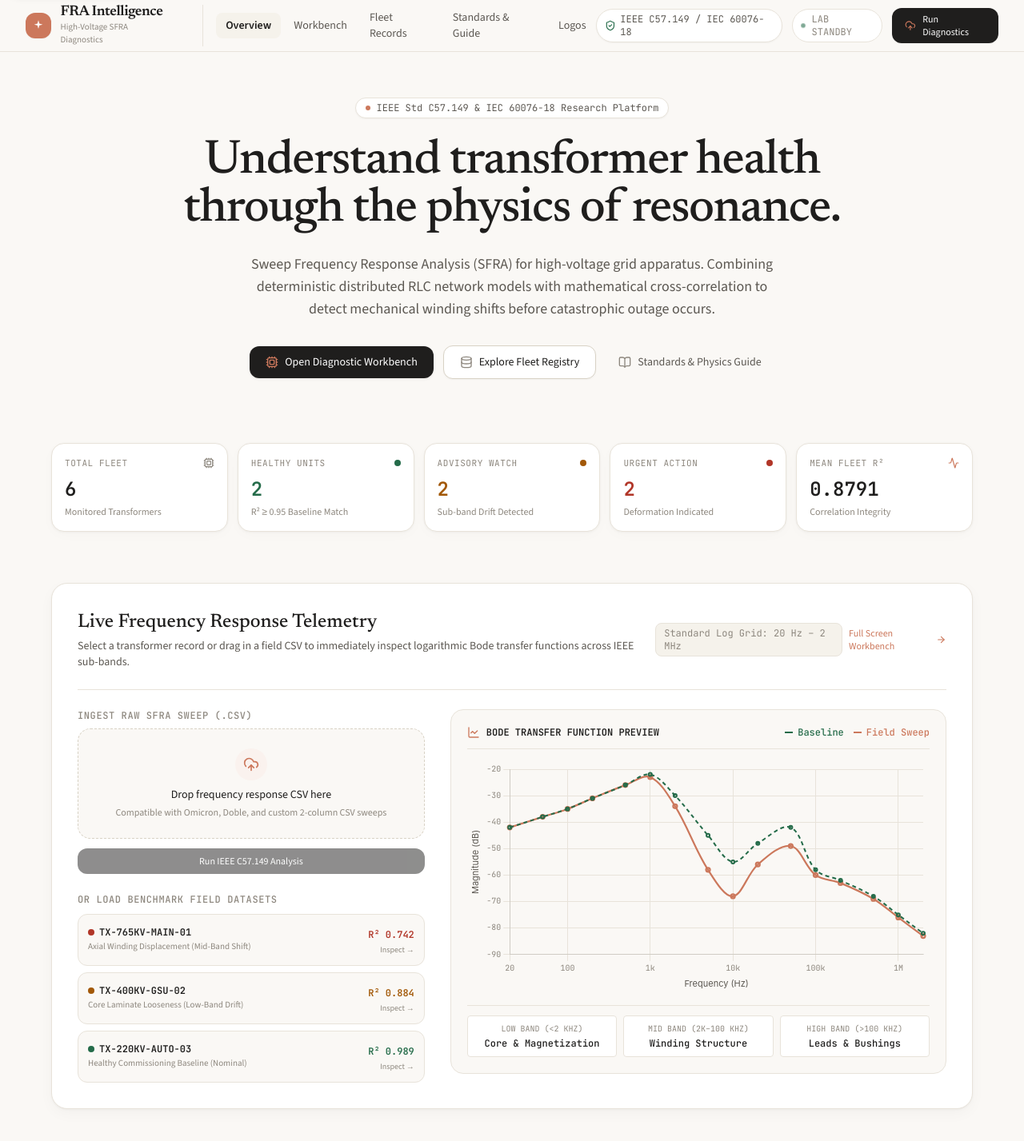
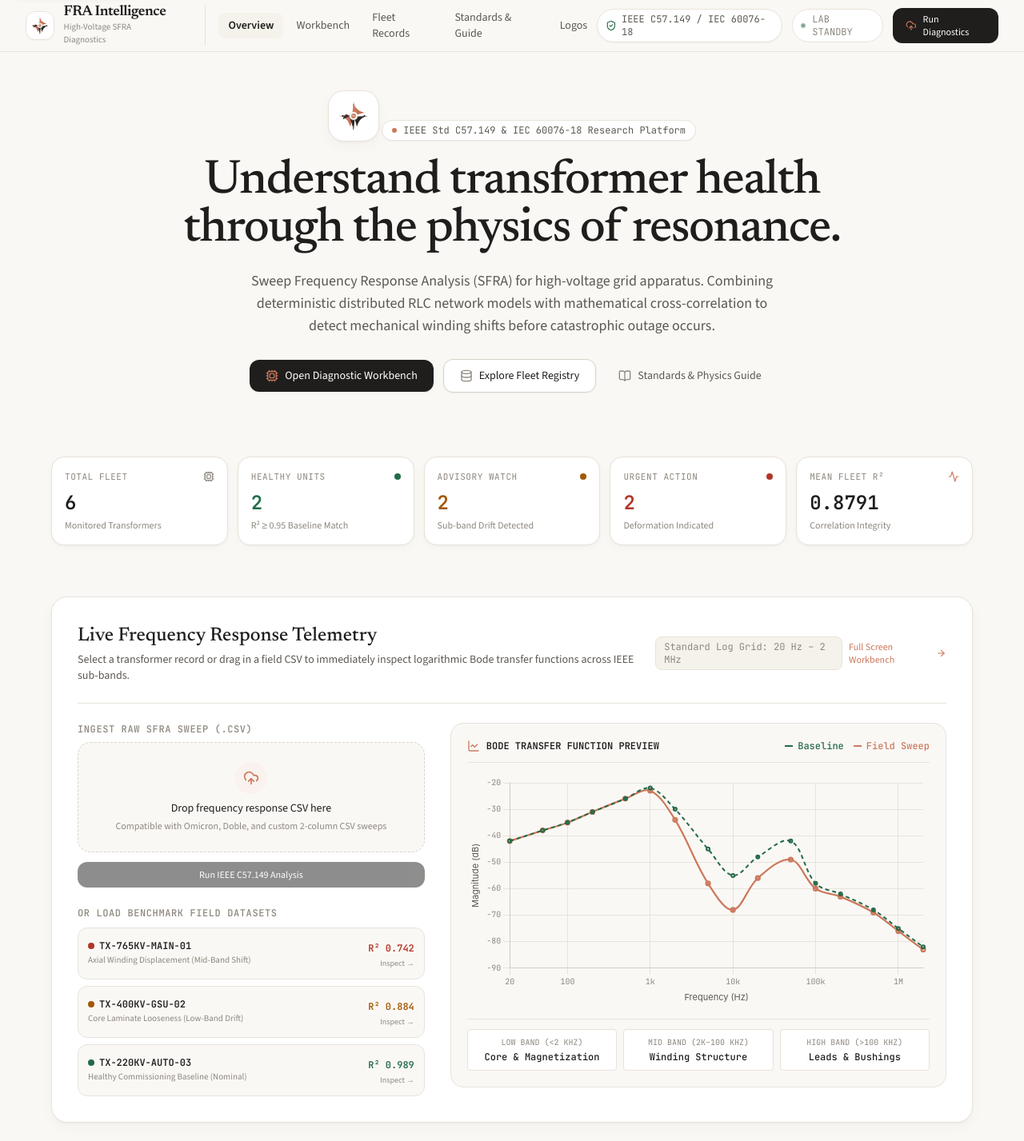
Before and after one commit to KavyaNagariya/FRA-analysis, a Flask app: page / in a window 1280 px wide. Shown: the top 1427 px of the page at 80% size. Run offline with Flask 3, Linux system fonts and the light colour scheme; some libraries are stand-ins or nearby versions.

Commit message:
Set The Waveform Spark as primary brand emblem and favicon across app

```diff
--- a/app/templates/base.html
+++ b/app/templates/base.html
@@ -4,6 +4,7 @@
     <meta charset="UTF-8">
     <meta name="viewport" content="width=device-width, initial-scale=1.0">
     <title>{% block title %}FRA Intelligence | High-Voltage Transformer Diagnostic Laboratory{% endblock %}</title>
+    <link rel="icon" type="image/svg+xml" href="/static/logos/logo_waveform_spark.svg">
 
     <!-- Google Fonts: Newsreader (Editorial Serif), Source Sans 3 (Interface Sans), JetBrains Mono (Telemetry) -->
     <link rel="preconnect" href="https://fonts.googleapis.com">
@@ -181,11 +182,9 @@
             <!-- Left: Brand Emblem & Title -->
             <div class="flex items-center gap-6">
                 <a href="/" class="flex items-center gap-3 group">
-                    <!-- Claude-inspired Terracotta Geometric Star Emblem -->
-                    <div class="w-8 h-8 rounded-lg bg-terracotta flex items-center justify-center text-white shadow-soft-xs group-hover:bg-terracotta-dark transition">
-                        <svg class="w-4 h-4 fill-current" viewBox="0 0 24 24">
-                            <path d="M12 2L13.8 8.2L20 10L13.8 11.8L12 18L10.2 11.8L4 10L10.2 8.2L12 2Z"/>
-                        </svg>
+                    <!-- The Waveform Spark Vector Emblem -->
+                    <div class="w-9 h-9 rounded-lg bg-surface border border-border-subtle p-1 flex items-center justify-center shadow-soft-xs group-hover:border-terracotta group-hover:shadow-soft-sm transition">
+                        <img src="/static/logos/logo_waveform_spark.svg" alt="FRA Intelligence Emblem" class="w-full h-full">
                     </div>
                     <div>
                         <div class="font-serif font-semibold text-lg text-ink-primary tracking-tight leading-none group-hover:text-terracotta transition">
@@ -274,11 +273,9 @@
         <div class="max-w-7xl mx-auto px-4 sm:px-6 lg:px-8">
             <div class="grid grid-cols-1 md:grid-cols-4 gap-8 mb-8">
                 <div class="md:col-span-2 space-y-3">
-                    <div class="flex items-center gap-2">
-                        <div class="w-5 h-5 rounded-md bg-terracotta flex items-center justify-center text-white">
-                            <svg class="w-2.5 h-2.5 fill-current" viewBox="0 0 24 24">
-                                <path d="M12 2L13.8 8.2L20 10L13.8 11.8L12 18L10.2 11.8L4 10L10.2 8.2L12 2Z"/>
-                            </svg>
+                    <div class="flex items-center gap-2.5">
+                        <div class="w-6 h-6 rounded-md bg-surface border border-border-subtle p-0.5 flex items-center justify-center shadow-soft-xs">
+                            <img src="/static/logos/logo_waveform_spark.svg" alt="Emblem" class="w-full h-full">
                         </div>
                         <span class="font-serif font-semibold text-base text-ink-primary">FRA Intelligence Workstation</span>
                     </div>
--- a/app/templates/landing.html
+++ b/app/templates/landing.html
@@ -36,7 +36,14 @@
 <div class="space-y-16">
 
     <!-- HERO SECTION: CALM EDITORIAL SCHOLARSHIP -->
-    <section class="text-center pt-6 pb-4 max-w-4xl mx-auto space-y-6">
+    <section class="text-center pt-4 pb-4 max-w-4xl mx-auto space-y-5">
+        <!-- Brand Emblem Hero Accent -->
+        <div class="inline-flex items-center justify-center">
+            <div class="w-16 h-16 rounded-2xl bg-surface border border-border-subtle p-2.5 shadow-soft-card flex items-center justify-center hover:scale-105 transition-transform duration-300">
+                <img src="/static/logos/logo_waveform_spark.svg" alt="FRA Intelligence Emblem" class="w-full h-full">
+            </div>
+        </div>
+
         <!-- Sub-eyebrow pill -->
         <div class="inline-flex items-center gap-2 px-3 py-1 rounded-full bg-surface border border-border-subtle shadow-soft-xs text-xs font-mono text-ink-secondary">
             <span class="w-1.5 h-1.5 rounded-full bg-terracotta"></span>
```
